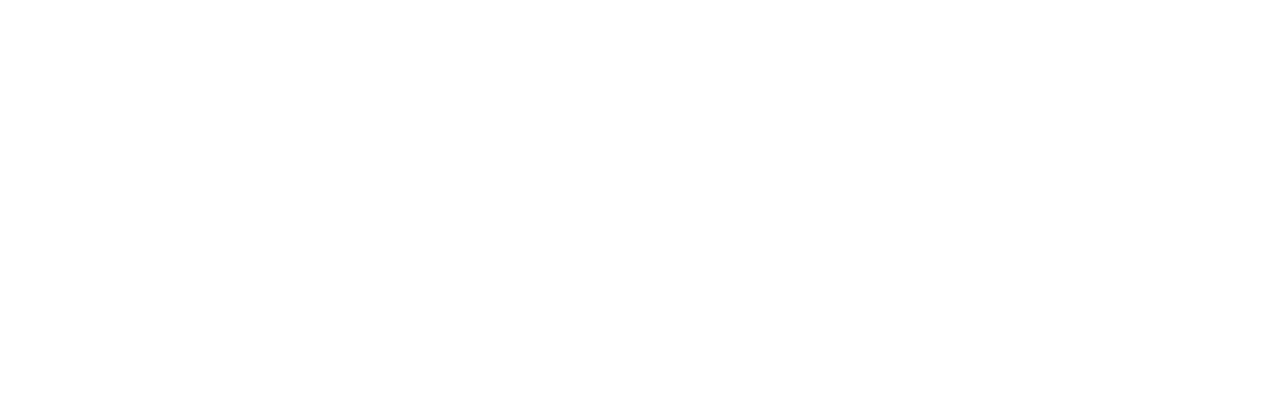
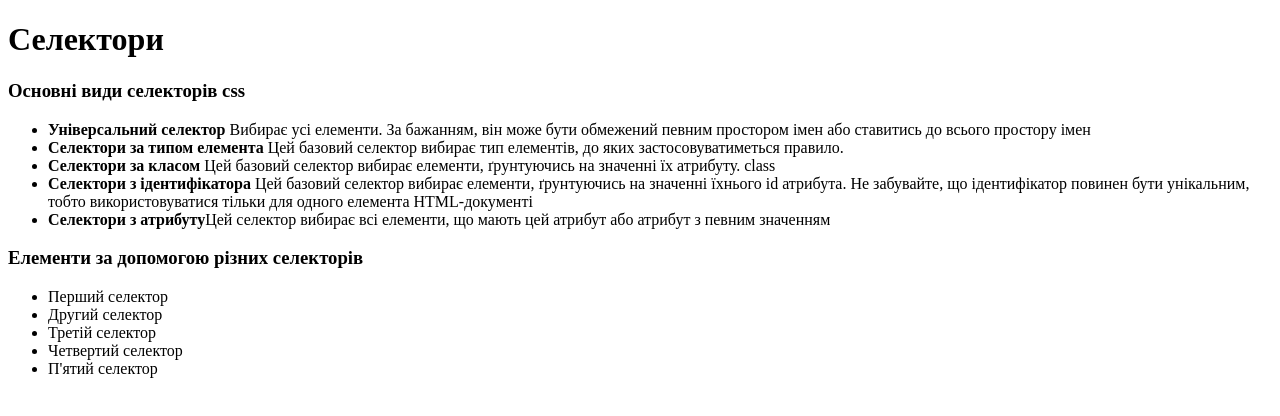
Before and after one commit to yuriizbitniev/hillel_hw_5_Selector, a plain HTML site: page index.html in a window 1280 px wide. Drawn offline with Linux system fonts and the light colour scheme.

Commit message:
added style.css

```diff
--- a/index.html
+++ b/index.html
@@ -1,10 +1,30 @@
-<!DOCTYPE html>
+<!doctype html>
 <html lang="en">
 <head>
     <meta charset="UTF-8">
-    <title>Title</title>
+    <meta name="viewport"
+          content="width=device-width, user-scalable=no, initial-scale=1.0, maximum-scale=1.0, minimum-scale=1.0">
+    <meta http-equiv="X-UA-Compatible" content="ie=edge">
+    <title>Selector</title>
 </head>
 <body>
+<h1>Селектори</h1>
+<h3>Основні види селекторів css</h3>
+<ul>
+    <li><b>Універсальний селектор</b> Вибирає усі елементи. За бажанням, він може бути обмежений певним простором імен або ставитись до всього простору імен</li>
+    <li><b>Селектори за типом елемента</b> Цей базовий селектор вибирає тип елементів, до яких застосовуватиметься правило.</li>
+    <li><b>Селектори за класом</b> Цей базовий селектор вибирає елементи, ґрунтуючись на значенні їх атрибуту. class</li>
+    <li><b>Селектори з ідентифікатора</b> Цей базовий селектор вибирає елементи, ґрунтуючись на значенні їхнього id атрибута. Не забувайте, що ідентифікатор повинен бути унікальним, тобто використовуватися тільки для одного елемента HTML-документі</li>
+    <li><b>Селектори з атрибуту</b>Цей селектор вибирає всі елементи, що мають цей атрибут або атрибут з певним значенням</li>
+</ul>
+<h3>Елементи за допомогою різних селекторів</h3>
+<ul>
+    <li>Перший селектор</li>
+    <li>Другий селектор</li>
+    <li>Третій селектор</li>
+    <li>Четвертий селектор</li>
+    <li>П'ятий селектор</li>
+</ul>
 
 </body>
 </html>
```
Also changed, not shown: css/style.css (added).
